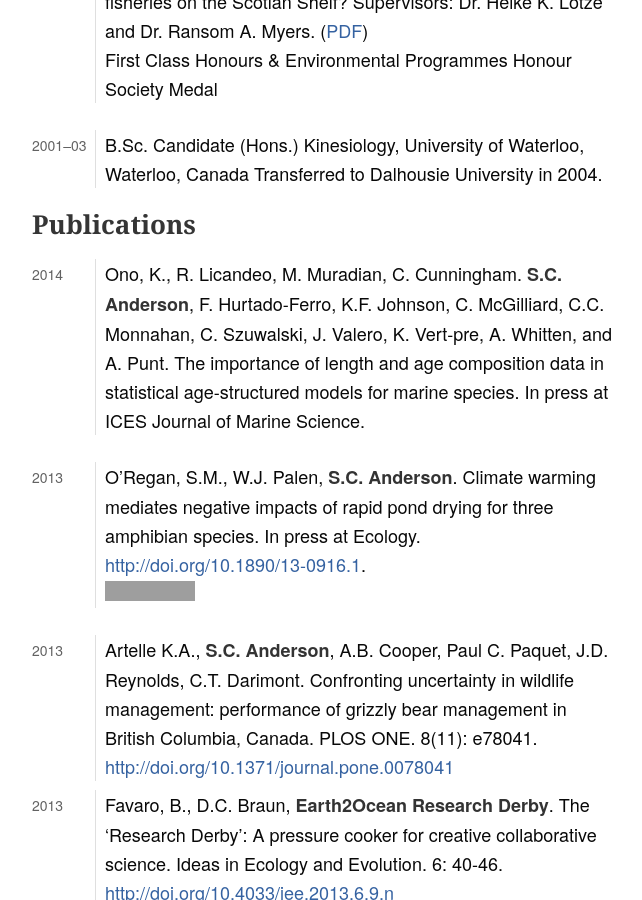
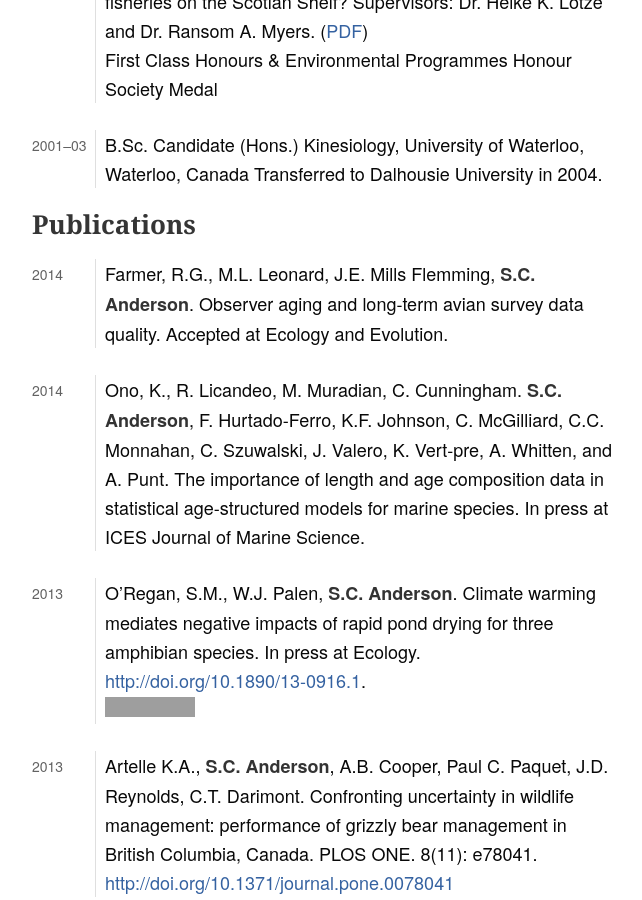
Before and after one commit to seananderson/seananderson.ca, a Jekyll site: the page built from cv.html, in a window 1280 px wide and 900 px high, scrolled down 807 px. Shown: the whole window, without its empty margins (318-960 px from the left). Built offline with Jekyll 4.4.1, drawn with Linux system fonts in a browser that asks for light colours; Markdown is read by kramdown in place of the engine named in the settings; comment, search, counter and statistics services are not loaded; some of the changed text lies outside the part shown; grey boxes are pictures that could not be loaded.

Commit message:
Move Bob's hearing paper from in review to accepted

```diff
--- a/cv.html
+++ b/cv.html
@@ -21,6 +21,9 @@ title: seananderson.ca
 </dl>
 <h1 id="publications">Publications</h1>
 <dl>
+<dt>2014</dt>
+<dd><p>Farmer, R.G., M.L. Leonard, J.E. Mills Flemming, <strong>S.C. Anderson</strong>. Observer aging and long-term avian survey data quality. Accepted at Ecology and Evolution.</p>
+</dd>
 <dt>2014</dt>
 <dd><p>Ono, K., R. Licandeo, M. Muradian, C. Cunningham. <strong>S.C. Anderson</strong>, F. Hurtado-Ferro, K.F. Johnson, C. McGilliard, C.C. Monnahan, C. Szuwalski, J. Valero, K. Vert-pre, A. Whitten, and A. Punt. The importance of length and age composition data in statistical age-structured models for marine species. In press at ICES Journal of Marine Science.</p>
 </dd>
```
Also changed, not shown: other parts of cv.html (+0 -3 lines), AndersonCV.txt (+5 -4 lines), cv-pandoc.md (+5 -5 lines), 1 other file.
